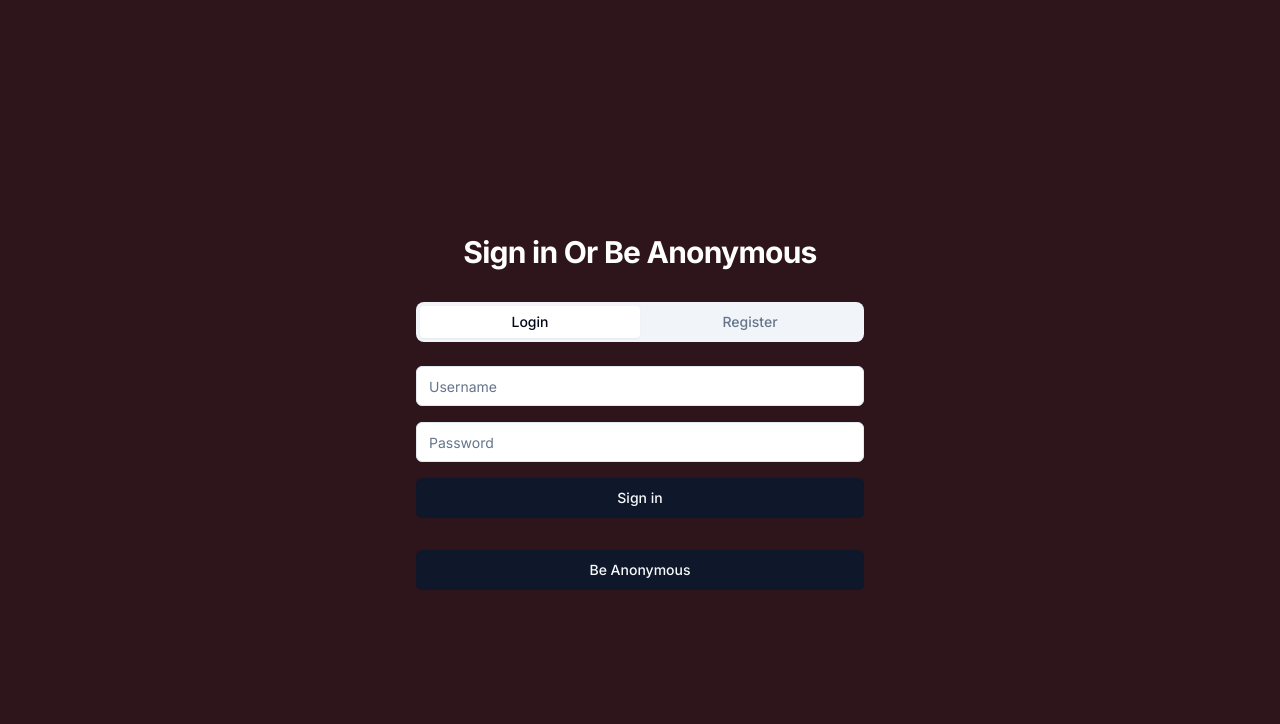
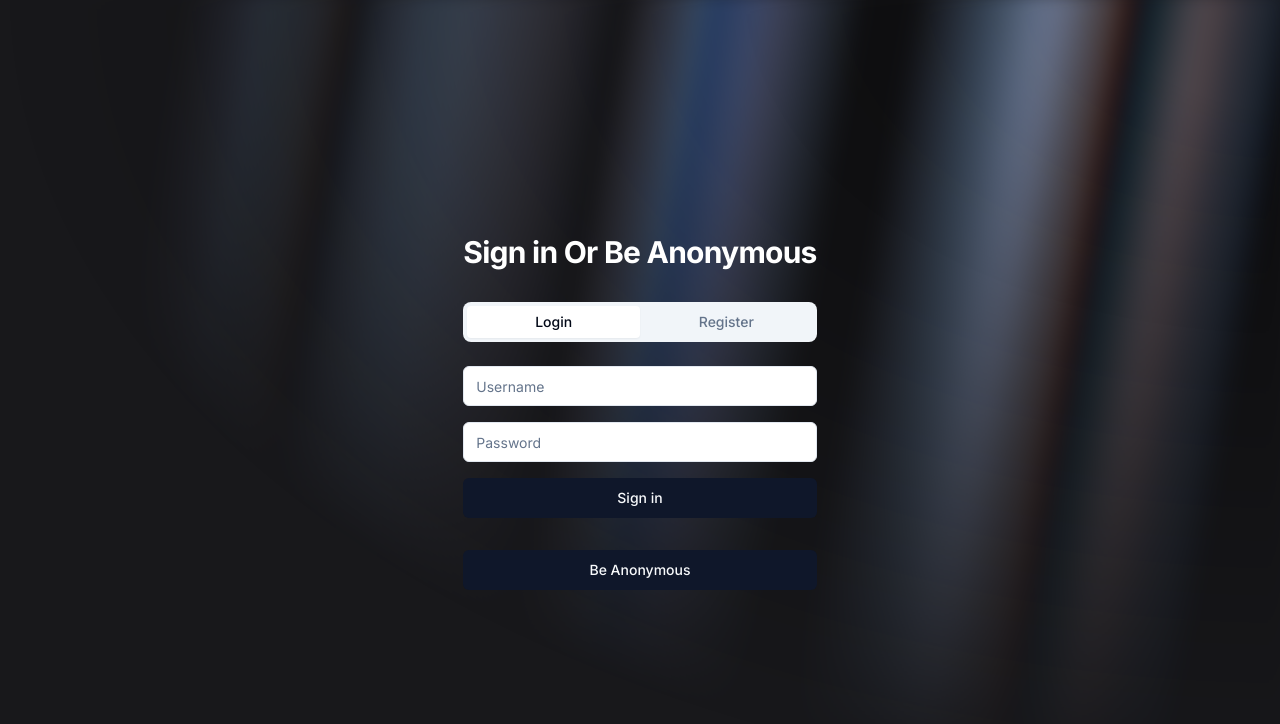
Before and after one commit to ItsUtsavPoddar/quickDrop-frontend, a Next.js app: page /auth in a window 1280 px wide. Shown: the top 724 px of the page. Built offline with nearby package versions, Linux system fonts and the light colour scheme.

Commit message:
1.5.1 Trying Animation

```diff
--- a/app/auth/page.js
+++ b/app/auth/page.js
@@ -1,9 +1,11 @@
+import { Aurora } from "@/components/Aurora";
 import Auth from "@/components/Auth";
 import { Toaster } from "@/components/ui/toaster";
 export default function Home() {
   return (
-    <main className="">
-      <Auth />
+    <main>
+      {/* <Auth /> */}
+      <Aurora />
       <Toaster />
     </main>
   );
--- /dev/null
+++ b/components/Aurora.jsx
@@ -0,0 +1,25 @@
+"use client";
+
+import { motion } from "framer-motion";
+import React from "react";
+import AuroraBackground from "./ui/aurora-background";
+import Auth from "./Auth";
+
+export function Aurora() {
+  return (
+    <AuroraBackground>
+      <motion.div
+        initial={{ opacity: 0.0, y: 40 }}
+        whileInView={{ opacity: 1, y: 0 }}
+        transition={{
+          delay: 0.3,
+          duration: 0.8,
+          ease: "easeInOut",
+        }}
+        className="relative flex flex-col gap-4 items-center justify-center px-4"
+      >
+        <Auth />
+      </motion.div>
+    </AuroraBackground>
+  );
+}
--- a/components/Auth.jsx
+++ b/components/Auth.jsx
@@ -117,7 +117,8 @@
   }, [router]);
 
   return (
-    <div className="flex min-h-screen items-center justify-center bg-[#2E151B] text-black px-4 py-12 sm:px-6 lg:px-8">
+    <>
+      <div className="flex min-h-screen items-center justify-center bg-[#2e151b00] text-black px-4 py-12 sm:px-6 lg:px-8">
         <div className="w-full max-w-md space-y-8">
           <div>
             <h2 className="mt-6 text-center text-3xl font-bold tracking-tight text-background">
@@ -203,5 +204,6 @@
           </div>
         </div>
       </div>
+    </>
   );
 }
--- a/components/Header.jsx
+++ b/components/Header.jsx
@@ -13,6 +13,7 @@
   const addAnonymousRoom = (data) => {
     setRooms([...rooms, data]);
   };
+
   useEffect(() => {
     getRooms();
   }, []);
--- /dev/null
+++ b/components/ui/aurora-background.jsx
@@ -0,0 +1,46 @@
+"use client";
+import { cn } from "@/utils/cn";
+import React from "react";
+
+const AuroraBackground = ({
+  className,
+  children,
+  showRadialGradient = true,
+  ...props
+}) => {
+  return (
+    <main>
+      <div
+        className={cn(
+          "relative flex flex-col  h-[100vh] items-center justify-center bg-zinc-900  text-slate-950 transition-bg",
+          className
+        )}
+        {...props}
+      >
+        <div className="absolute inset-0 overflow-hidden">
+          <div
+            className={cn(
+              `[--white-gradient:repeating-linear-gradient(100deg,var(--white)_0%,var(--white)_7%,var(--transparent)_10%,var(--transparent)_12%,var(--white)_16%)]
+            [--dark-gradient:repeating-linear-gradient(100deg,var(--black)_0%,var(--black)_7%,var(--transparent)_10%,var(--transparent)_12%,var(--black)_16%)]
+            [--aurora:repeating-linear-gradient(100deg,var(--blue-500)_10%,var(--indigo-300)_15%,var(--blue-300)_20%,var(--violet-200)_25%,var(--blue-400)_30%)]
+            [background-image:var(--dark-gradient),var(--aurora)]
+            [background-size:300%,_200%]
+            [background-position:50%_50%,50%_50%]
+            filter blur-[10px] invert-0
+            after:content-[""] after:absolute after:inset-0 after:[background-image:var(--dark-gradient),var(--aurora)]
+            after:[background-size:200%,_100%]
+            after:animate-aurora after:[background-attachment:fixed] after:mix-blend-difference
+            pointer-events-none
+            absolute -inset-[10px] opacity-50 will-change-transform`,
+              showRadialGradient &&
+                `[mask-image:radial-gradient(ellipse_at_100%_0%,black_10%,var(--transparent)_70%)]`
+            )}
+          ></div>
+        </div>
+        {children}
+      </div>
+    </main>
+  );
+};
+
+export default AuroraBackground;
--- a/package.json
+++ b/package.json
@@ -22,6 +22,7 @@
     "axios": "^1.7.2",
     "class-variance-authority": "^0.7.0",
     "clsx": "^2.1.1",
+    "framer-motion": "^11.2.12",
     "lucide-react": "^0.396.0",
     "next": "14.2.4",
     "react": "^18",
--- a/tailwind.config.js
+++ b/tailwind.config.js
@@ -1,3 +1,4 @@
+import flattenColorPalette from "tailwindcss/lib/util/flattenColorPalette";
 /** @type {import('tailwindcss').Config} */
 module.exports = {
   darkMode: ["class"],
@@ -65,6 +66,14 @@
         "accordion-down": {
           from: { height: "0" },
           to: { height: "var(--radix-accordion-content-height)" },
+          aurora: {
+            from: {
+              backgroundPosition: "50% 50%, 50% 50%",
+            },
+            to: {
+              backgroundPosition: "350% 50%, 350% 50%",
+            },
+          },
         },
         "accordion-up": {
           from: { height: "var(--radix-accordion-content-height)" },
@@ -72,10 +81,19 @@
         },
       },
       animation: {
-        "accordion-down": "accordion-down 0.2s ease-out",
-        "accordion-up": "accordion-up 0.2s ease-out",
+        aurora: "aurora 60s linear infinite",
       },
     },
   },
-  plugins: [require("tailwindcss-animate")],
+  plugins: [require("tailwindcss-animate"), addVariablesForColors],
 };
+function addVariablesForColors({ addBase, theme }) {
+  let allColors = flattenColorPalette(theme("colors"));
+  let newVars = Object.fromEntries(
+    Object.entries(allColors).map(([key, val]) => [`--${key}`, val])
+  );
+
+  addBase({
+    ":root": newVars,
+  });
+}
--- /dev/null
+++ b/utils/cn.js
@@ -0,0 +1,6 @@
+import { clsx } from "clsx";
+import { twMerge } from "tailwind-merge";
+
+export function cn(...inputs) {
+  return twMerge(clsx(inputs));
+}
```
Also changed, not shown: 1 other file (tests, documents, lock files or other folders). Lines whose indentation alone changed are shown as unchanged.
